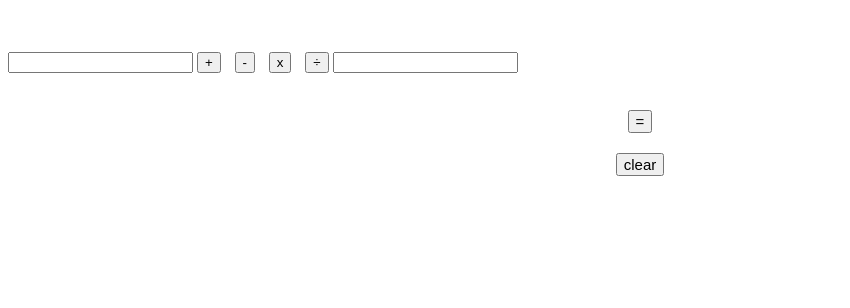
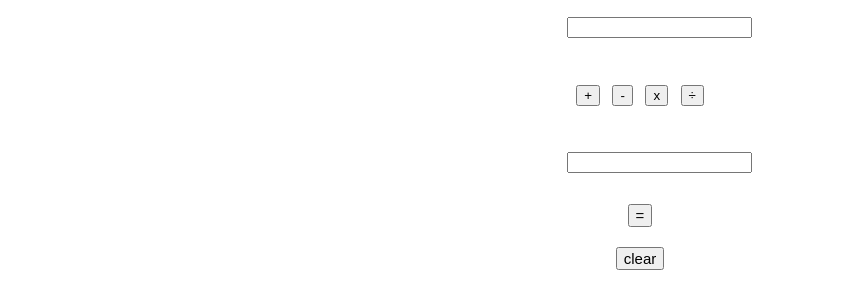
Before and after one commit to chris-stanton/PRIME-weekend-challenge-3-calculator, a website: page public/views/index.html in a window 1280 px wide. Shown: the part 110-418 px from the top of the page, without its empty margins (0-850 px from the left). Drawn offline with Linux system fonts and the light colour scheme.

Commit message:
added styling to the operators, input fields and all other buttons

```diff
--- a/public/scripts/client.js
+++ b/public/scripts/client.js
@@ -26,7 +26,7 @@ $('#operator').on('click', 'button', function (){
 //equal button
 $('#equals').on('click', function (){
 $('#numbersOnDom').empty();
-//set input value to a var
+//set input value to a var in an object
 calcInputs.x = $("#numberOne").val();
 calcInputs.y = $("#numberTwo").val();
 console.log(calcInputs);
@@ -69,7 +69,7 @@ function additionToDom(){
     url: '/add',
     success: function(data) {
       $("#numbersonDom").empty();
-      $("#numbersOnDom").text("<p>"+ data.result +"<p>");
+      $("#numbersOnDom").append("<p>"+ data.result +"<p>");
     }
   });
 }
--- a/public/styles/style.css
+++ b/public/styles/style.css
@@ -8,23 +8,18 @@ h2 {
   color: red;
 }
 
-#numbersOnDom {
-  text-align: center;
-  font-size: 60px;
-}
-
 #numberOne {
-  display: inline-block;
-}
-
-#numberTwo {
-  display: inline-block;
+  margin-left: 559px;
 }
 
 #operator {
   text-align: center;
-  font-size: 55px;
-  display: inline-block;
+  font-size: 50px;
+  margin-bottom: 40px;
+}
+
+#numberTwo {
+  margin-left: 559px;
 }
 
 #equals {
@@ -38,3 +33,8 @@ h2 {
   font-size: 15px;
   margin-top: 10px;
 }
+
+#numbersOnDom {
+  text-align: center;
+  font-size: 80px;
+}
--- a/public/views/index.html
+++ b/public/views/index.html
@@ -10,7 +10,7 @@
   <body>
     <h1>Weekend Challenge #3</h1>
     <h2>Calculator</h2>
-    <div id="numbersOnDom"></div>
+    <p>
     <input type="text" name="" value="" id="numberOne">
     <div id="operator">
       <button data-id="add" id="add">+</button>
@@ -19,11 +19,13 @@
       <button data-id="divide" id="divide">÷</button>
     </div>
       <input type="text" name="" value="" id="numberTwo">
+    </p>
     <div id="equals">
       <button data-id="equals" id="equals">=</button>
     </div>
     <div id="clear">
       <button data-id="clear" id="clear">clear</button>
     </div>
+    <div id="numbersOnDom"></div>
   </body>
 </html>
```
